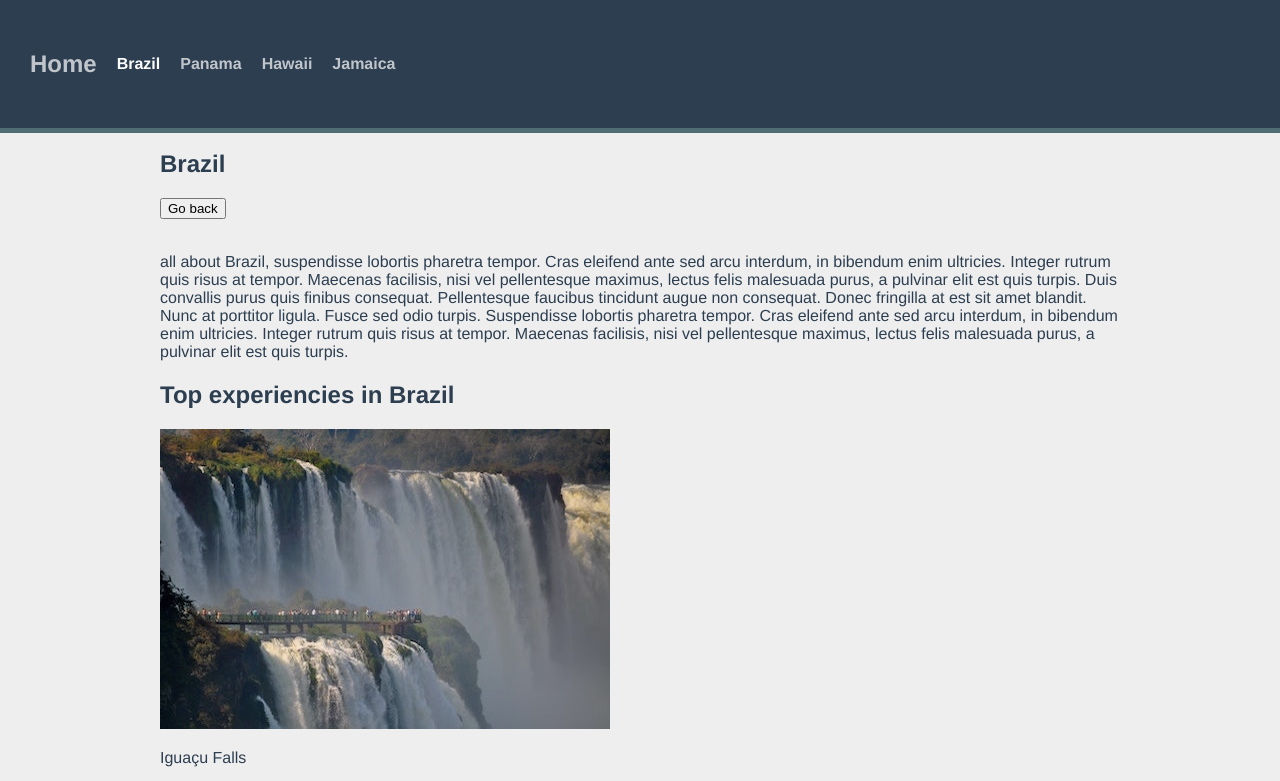
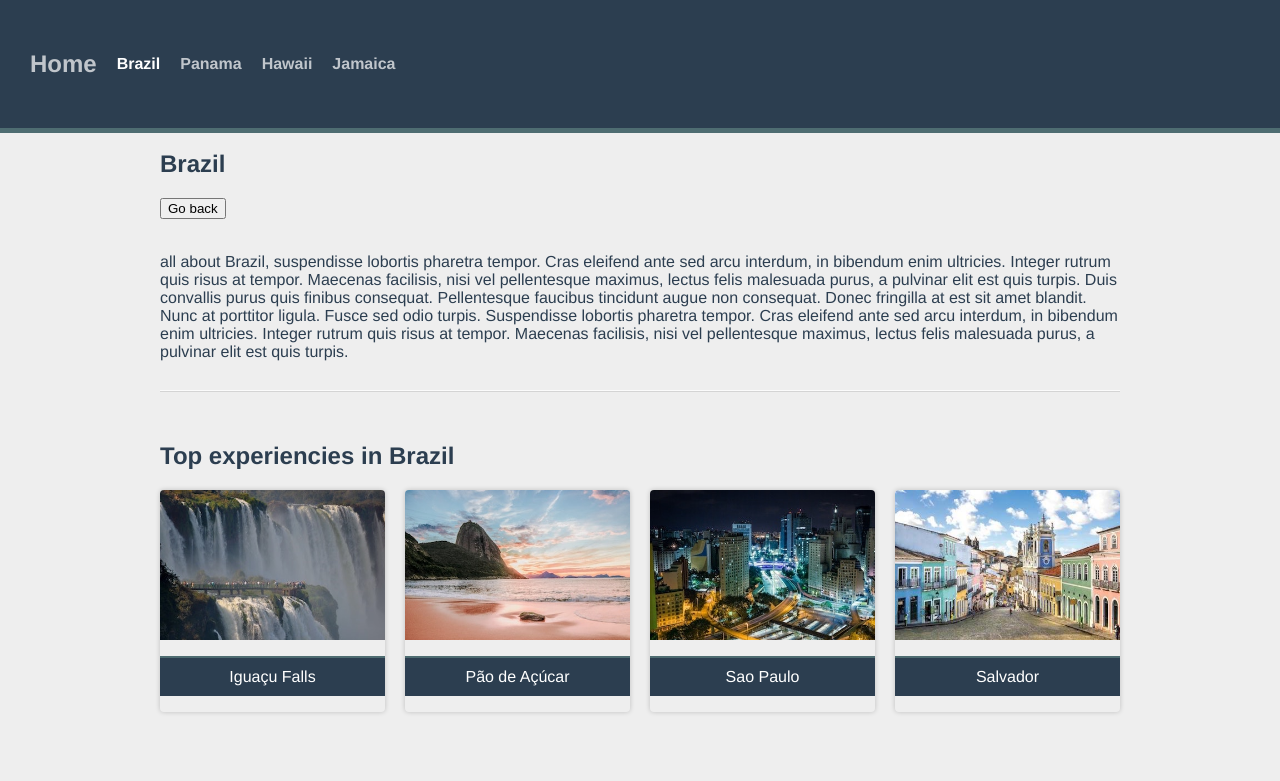
Before and after one commit to annacano0/Pr04-Travel-AnnaCano, a Vue app: page /destination/1/brazil in a window 1280 px wide. Shown: the top 781 px of the page. Built offline with nearby package versions, Linux system fonts and the light colour scheme.

Commit message:
add: css and classes

```diff
--- a/src/views/DestinationShow.vue
+++ b/src/views/DestinationShow.vue
@@ -16,11 +16,13 @@ const destination = destinations.find((destination) => destination.id === id)
     <p>{{ destination.description }}</p>
   </div>
 
-  <div>
+  <div class="experiences">
     <h2>Top experiencies in {{ destination.name }}</h2>
-    <article v-for="experience in destination.experiences" :key="experience.slug">
-      <img :src="'../../public/images/' + experience.image" :alt="experience.image" />
-      <p>{{ experience.name }}</p>
-    </article>
+    <div class="cards">
+      <article class="card" v-for="experience in destination.experiences" :key="experience.slug">
+        <img :src="'../../public/images/' + experience.image" :alt="experience.image" />
+        <p class="card__text">{{ experience.name }}</p>
+      </article>
+    </div>
   </div>
 </template>
```
